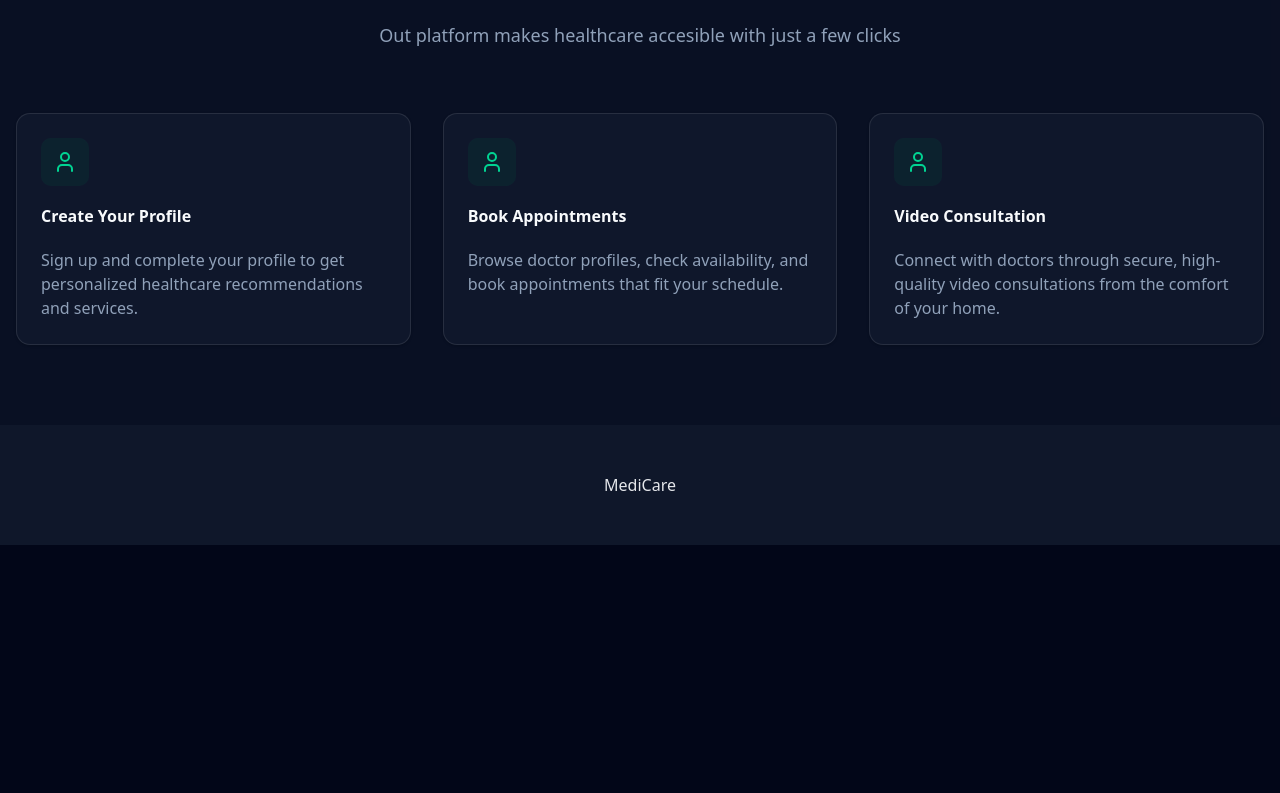
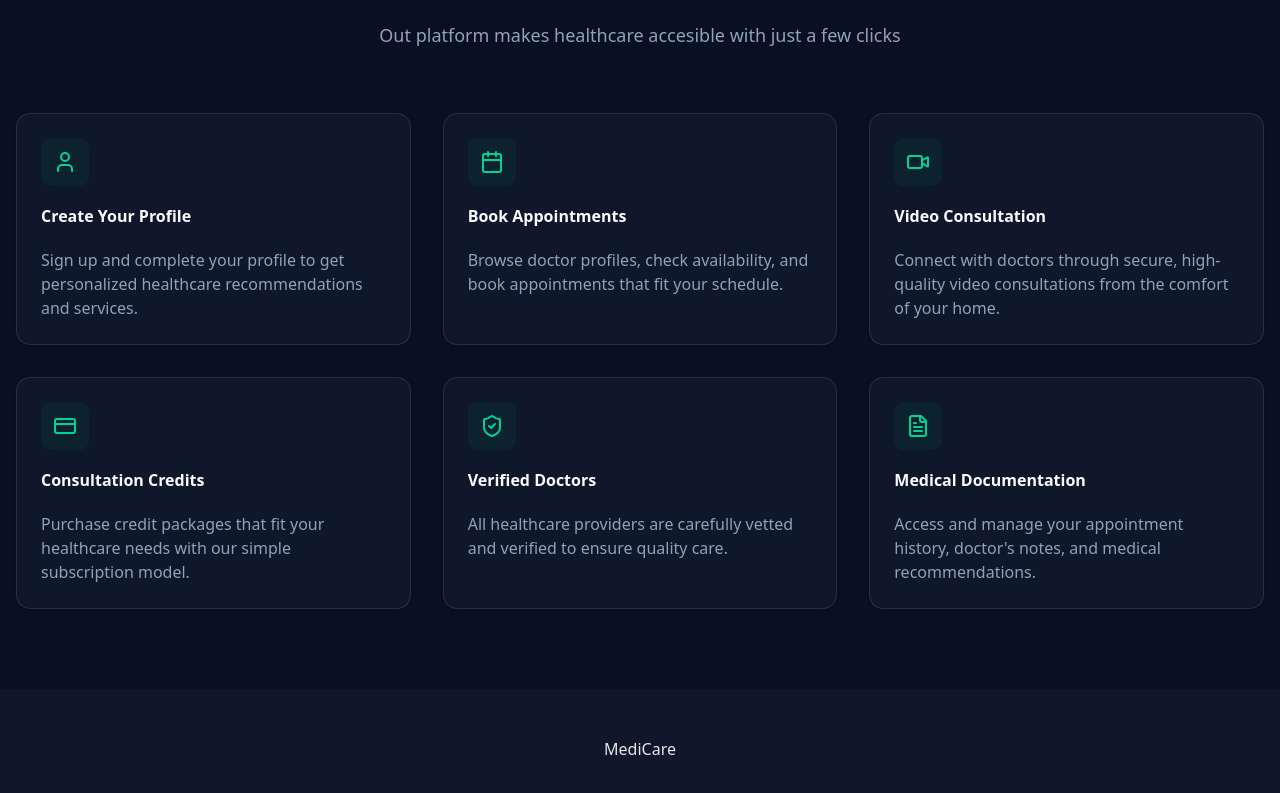
Before and after one commit to rychowiak/MedCare, a Next.js app: page / in a window 1280 px wide. Shown: the part 854-1647 px from the top of the page. Before the commit the page ends 1399 px from the top, so only its background shows below. Built offline with nearby package versions, Linux system fonts and the light colour scheme; no server answers.

Commit message:
added card icons

```diff
--- a/app/page.tsx
+++ b/app/page.tsx
@@ -18,9 +18,12 @@ import {
 export default function Home() {
 
   const cardData = [
-    { title: "Create Your Profile", content: "Sign up and complete your profile to get personalized healthcare recommendations and services." },
-    { title: "Book Appointments", content: "Browse doctor profiles, check availability, and book appointments that fit your schedule." },
-    { title: "Video Consultation", content: "Connect with doctors through secure, high-quality video consultations from the comfort of your home." },
+    { icon: <User className="h-6 w-6 text-emerald-400" />, title: "Create Your Profile", content: "Sign up and complete your profile to get personalized healthcare recommendations and services." },
+    { icon: <Calendar className="h-6 w-6 text-emerald-400" />, title: "Book Appointments", content: "Browse doctor profiles, check availability, and book appointments that fit your schedule." },
+    { icon: <Video className="h-6 w-6 text-emerald-400" />, title: "Video Consultation", content: "Connect with doctors through secure, high-quality video consultations from the comfort of your home." },
+    { icon: <CreditCard className="h-6 w-6 text-emerald-400" />, title: "Consultation Credits", content: "Purchase credit packages that fit your healthcare needs with our simple subscription model." },
+    { icon: <ShieldCheck className="h-6 w-6 text-emerald-400" />, title: "Verified Doctors", content: "All healthcare providers are carefully vetted and verified to ensure quality care." },
+    { icon: <FileText className="h-6 w-6 text-emerald-400" />, title: "Medical Documentation", content: "Access and manage your appointment history, doctor's notes, and medical recommendations." },
   ]
 
   return (
@@ -93,7 +96,7 @@ export default function Home() {
               <Card key={index}>
                 <CardHeader>
                   <div className="bg-emerald-900/20 p-3 rounded-lg w-fit mb-4">
-                    <User className="h-6 w-6 text-emerald-400"></User>
+                    {data.icon}
                   </div>
                   <CardTitle>{data.title}</CardTitle>
                   <CardAction></CardAction>
```
